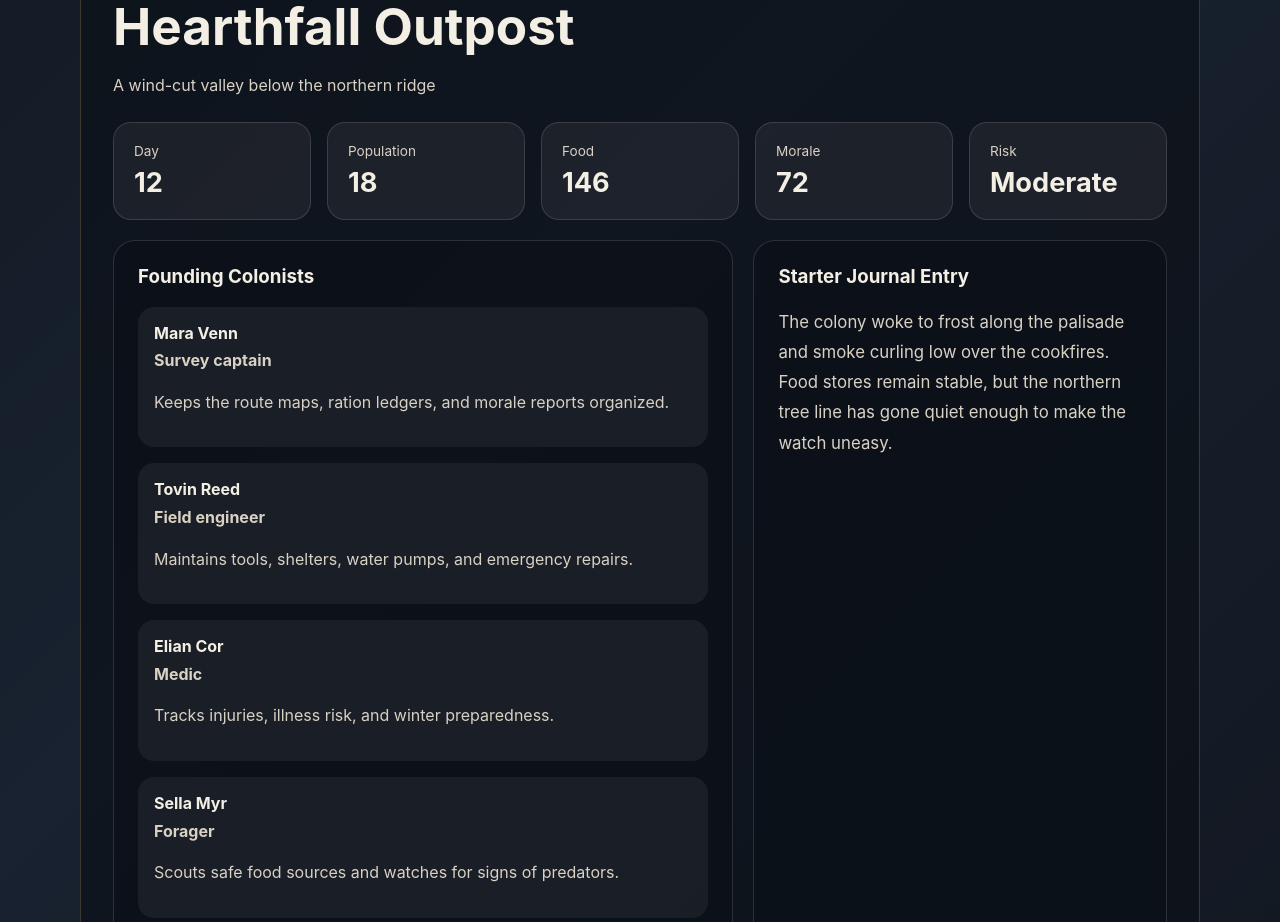
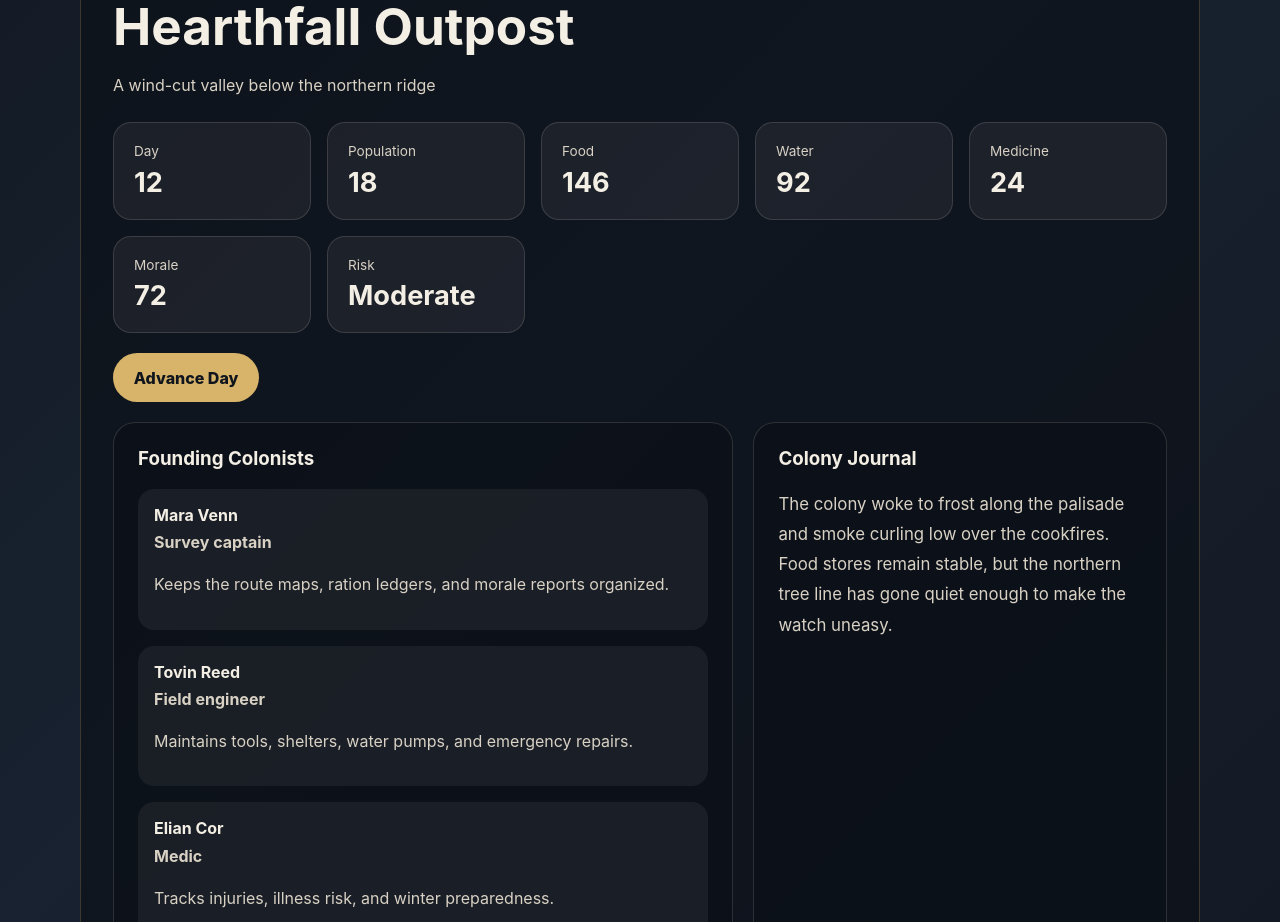
Before and after one commit to lakotacamp/aws-cloudops-security-lab, a React (Vite) app in the folder app/frontend/: page / in a window 1280 px wide. Shown: the part 820-1742 px from the top of the page. Built offline with nearby package versions, Linux system fonts and the light colour scheme.

Commit message:
Add frontend Advance Day interaction
Added local React state initialized from seeded colony data. Added a frontend-only Advance Day button that updates day, resources, morale, risk, and journal text. Updated README documentation and checklist.

```diff
--- a/app/frontend/src/App.css
+++ b/app/frontend/src/App.css
@@ -203,3 +203,25 @@ h1 {
     grid-template-columns: 1fr;
   }
 }
+
+.advance-button {
+  display: inline-flex;
+  align-items: center;
+  justify-content: center;
+  margin: 0 0 1.25rem;
+  padding: 0.9rem 1.3rem;
+  border: 0;
+  border-radius: 999px;
+  color: #10151d;
+  background: #d8b46a;
+  font-weight: 800;
+  cursor: pointer;
+}
+
+.advance-button:hover {
+  filter: brightness(1.08);
+}
+
+.advance-button:active {
+  transform: translateY(1px);
+}
--- a/app/frontend/src/App.tsx
+++ b/app/frontend/src/App.tsx
@@ -1,7 +1,34 @@
+import { useState } from 'react'
 import './App.css'
 import { seedColony } from './data/seedColony'
 
 function App() {
+  const [colony, setColony] = useState(seedColony)
+
+  function handleAdvanceDay() {
+    setColony((currentColony) => {
+      const nextDay = currentColony.day + 1
+      const nextFood = Math.max(currentColony.food - 9, 0)
+      const nextWater = Math.max(currentColony.water - 7, 0)
+      const nextMedicine = Math.max(currentColony.medicine - 1, 0)
+      const nextMorale = Math.max(currentColony.morale - 2, 0)
+
+      const nextRisk =
+        nextFood < 80 || nextWater < 50 ? 'Elevated' : currentColony.risk
+
+      return {
+        ...currentColony,
+        day: nextDay,
+        food: nextFood,
+        water: nextWater,
+        medicine: nextMedicine,
+        morale: nextMorale,
+        risk: nextRisk,
+        journalEntry: `Day ${nextDay}: The colony completed another hard day below the northern ridge. Food and water stores were rationed, medicine was checked, and the watch reported that risk remains ${nextRisk.toLowerCase()}.`,
+      }
+    })
+  }
+
   return (
     <main className="app-shell">
       <section className="hero">
@@ -24,43 +51,57 @@ function App() {
       <section id="colony-demo" className="colony-panel">
         <div className="section-heading">
           <p className="eyebrow">Seeded Colony State</p>
-          <h2>{seedColony.name}</h2>
-          <p>{seedColony.location}</p>
+          <h2>{colony.name}</h2>
+          <p>{colony.location}</p>
         </div>
 
         <div className="stat-grid">
           <article className="stat-card">
             <span>Day</span>
-            <strong>{seedColony.day}</strong>
+            <strong>{colony.day}</strong>
           </article>
 
           <article className="stat-card">
             <span>Population</span>
-            <strong>{seedColony.population}</strong>
+            <strong>{colony.population}</strong>
           </article>
 
           <article className="stat-card">
             <span>Food</span>
-            <strong>{seedColony.food}</strong>
+            <strong>{colony.food}</strong>
+          </article>
+
+          <article className="stat-card">
+            <span>Water</span>
+            <strong>{colony.water}</strong>
+          </article>
+
+          <article className="stat-card">
+            <span>Medicine</span>
+            <strong>{colony.medicine}</strong>
           </article>
 
           <article className="stat-card">
             <span>Morale</span>
-            <strong>{seedColony.morale}</strong>
+            <strong>{colony.morale}</strong>
           </article>
 
           <article className="stat-card">
             <span>Risk</span>
-            <strong>{seedColony.risk}</strong>
+            <strong>{colony.risk}</strong>
           </article>
         </div>
+
+        <button className="advance-button" onClick={handleAdvanceDay}>
+          Advance Day
+        </button>
 
         <div className="colony-grid">
           <article className="card">
             <h3>Founding Colonists</h3>
 
             <div className="colonist-list">
-              {seedColony.foundingColonists.map((colonist) => (
+              {colony.foundingColonists.map((colonist) => (
                 <section className="colonist-card" key={colonist.name}>
                   <h4>{colonist.name}</h4>
                   <p className="colonist-role">{colonist.role}</p>
@@ -71,8 +112,8 @@ function App() {
           </article>
 
           <article className="card journal-card">
-            <h3>Starter Journal Entry</h3>
-            <p>{seedColony.journalEntry}</p>
+            <h3>Colony Journal</h3>
+            <p>{colony.journalEntry}</p>
           </article>
         </div>
       </section>
--- a/app/frontend/src/data/seedColony.ts
+++ b/app/frontend/src/data/seedColony.ts
@@ -1,14 +1,16 @@
-type FoundingColonist = {
+export type FoundingColonist = {
     name: string
     role: string
     note: string
 }
 
-type SeedColony = {
+export type SeedColony = {
     name: string
     day: number
     population: number
     food: number
+    water: number
+    medicine: number
     morale: number
     risk: string
     location: string
@@ -21,6 +23,8 @@ export const seedColony: SeedColony = {
     day: 12,
     population: 18,
     food: 146,
+    water: 92,
+    medicine: 24,
     morale: 72,
     risk: 'Moderate',
     location: 'A wind-cut valley below the northern ridge',
```
Also changed, not shown: 2 other files (tests, documents, lock files or other folders).
